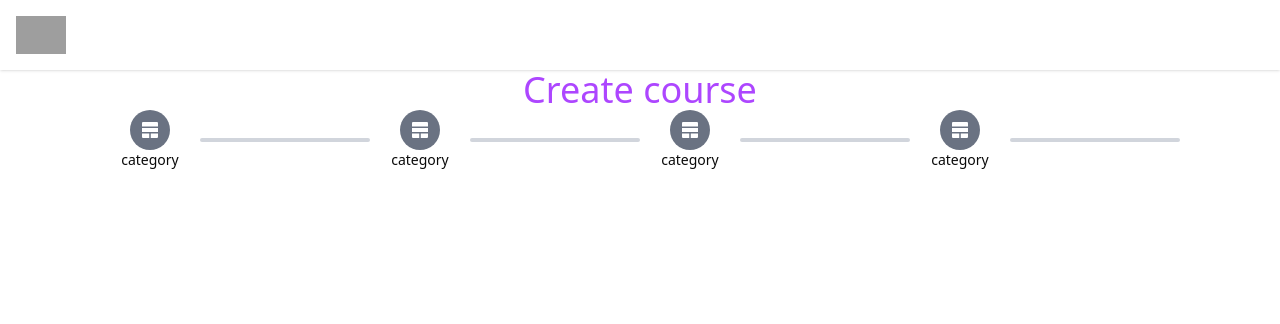
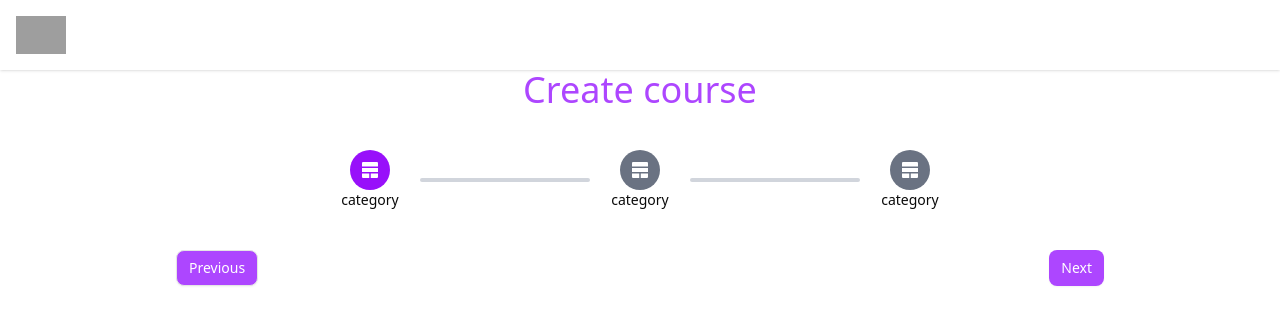
Before and after one commit to showrov4g/Ai-Course-Builder, a Next.js app: page /create-course in a window 1280 px wide. Shown: the top 324 px of the page. Built offline with nearby package versions, Linux system fonts and the light colour scheme; grey boxes are pictures that could not be loaded.

Commit message:
Some button update

```diff
--- a/app/create-course/page.jsx
+++ b/app/create-course/page.jsx
@@ -1,61 +1,92 @@
+"use client";
 import { SiElasticstack } from "react-icons/si";
-import React from 'react'
+import React, { useState } from "react";
+import { Button } from "@/components/ui/button";
 
 const page = () => {
   const stepperOptions = [
     {
       id: 1,
-        name: 'category',
+      name: "category",
       icons: <SiElasticstack />,
     },
     {
       id: 2,
-        name: 'category',
+      name: "category",
       icons: <SiElasticstack />,
     },
     {
       id: 3,
-        name: 'category',
+      name: "category",
       icons: <SiElasticstack />,
     },
-    {
-        id: 4,
-        name: 'category',
-        icons: <SiElasticstack />,
-    }
-]
+  ];
+
+  const [activeIndex, setActiveIndex] = useState(0);
 
   return (
     <div>
       {/* stepper  */}
       <div>
-                <div className='flex flex-col items-center justify-between'>
-                    <h2 className='text-4xl text-purple-500 font-medium'>Create course</h2>
-                    <div className="flex items-center">
-                     {
-                            stepperOptions.map((item) => (
-                                <div key={item.id} className="flex items-center" >
+        <div className="flex flex-col items-center justify-between">
+          <h2 className="text-4xl text-purple-500 font-medium">
+            Create course
+          </h2>
+          <div className="flex items-center mt-10">
+            {stepperOptions.map((item, index) => (
+              <div key={item.id} className="flex items-center">
                 <div className="flex flex-col items-center w-[50px] md:w-[100px]">
-                                       <div className="bg-gray-500 p-3 rounded-full text-white">
+                  <div
+                    className={`bg-gray-500 p-3 rounded-full text-white ${
+                      activeIndex >= index && "bg-purple-600"
+                    }`}
+                  >
                     {item.icons}
                   </div>
                   <h2 className="hidden md:block md:text-sm">{item.name}</h2>
                 </div>
-                                    <div className="h-1 w-[50px] md:w-[100px] rounded-full lg:w-[170px] bg-gray-300 ">
-
-
+                {index != stepperOptions.length - 1 && (
+                  <div
+                    className={`h-1 w-[50px] md:w-[100px] rounded-full lg:w-[170px] bg-gray-300  ${
+                      activeIndex - 1 >= index && "bg-purple-600"
+                    }`}
+                  >
+                    {" "}
                   </div>
+                )}
               </div>
-                            ))
-                     }
+            ))}
           </div>
         </div>
       </div>
+      <div className="px-10 md:px-20 lg:px-44">
         {/* components  */}
 
         {/* next previous button */}
+        <div className="flex justify-between mt-10">
+          <Button
+            variant={"outline"}
+            onClick={() => setActiveIndex(activeIndex - 1)}
+            className="bg-purple-500 text-white p-3 rounded-md"
+          >
+            Previous
+          </Button>
+         {activeIndex<2 && <Button
+            onClick={() => setActiveIndex(activeIndex + 1)}
+            className="bg-purple-500 text-white p-3 rounded-md"
+          >
+            Next
+          </Button>}
+         {activeIndex ==2 && <Button
+            onClick={() => setActiveIndex(activeIndex + 1)}
+            className="bg-purple-500 text-white p-3 rounded-md"
+          >
+            Generate Course Layout
+          </Button>}
         </div>
-  )
-}
+      </div>
+    </div>
+  );
+};
 
 export default page;
```
Lines whose indentation alone changed are shown as unchanged.
